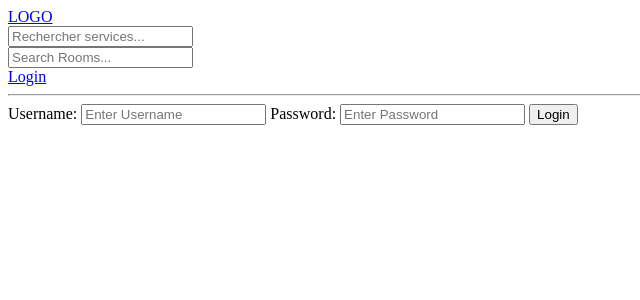
After one commit to IliassNazih/test_my_tennis_club, a Django app: page /login/ in a window 1280 px wide. The commit adds this page. Shown: the top 300 px of the page, without its empty margins (0-640 px from the left). Run offline with Django 4.2, Linux system fonts and the light colour scheme.

Commit message:
Login/Logout

```diff
--- a/base/templates/base/home.html
+++ b/base/templates/base/home.html
@@ -11,6 +11,10 @@
 </style>
 
 <div class = "home-container">
+
+<div>
+
+    <a href = "{% url 'create-service' %}">Create Demande</a>
 
     <div>
         <h3>Browse Topics</h3>
@@ -35,8 +39,10 @@
         <div>
         {% for service in services %}
             <div>
+                {% if request.user == service.host %}
                 <a href = "{% url 'update-service' service.id %}">Edit</a>
                 <a href = "{% url 'delete-service' service.id %}">Delete</a>
+                {% endif %}
                 <span>@{{service.host.username}}</span>
                 <h5>{{service.id}} -- <a href="{% url 'service' service.id %}">{{service.name}}</a></h5>
                 <small>{{service.topic.name}}</small>
--- /dev/null
+++ b/base/templates/base/login_register.html
@@ -0,0 +1,19 @@
+{% extends 'main.html' %}
+
+{% block content %}
+<div>
+    <form method = "POST" action = "">
+        {% csrf_token %}
+
+        <label>Username:</label>
+        <input type = "text" value = "" placeholder ="Enter Username"/>
+
+        <label>Password:</label>
+        <input type = "password" value = "" placeholder ="Enter Password"/>
+
+        <input type = "submit" value = "Login"/>
+
+    </form>
+</div>
+
+{% endblock content %}
--- a/base/urls.py
+++ b/base/urls.py
@@ -2,6 +2,11 @@ from django.urls import path
 from . import views
 
 urlpatterns = [
+
+    path('login/', views.loginPage, name ="login"),
+
+    path('logout/', views.logoutUser, name ="logout"),
+
     path('', views.home, name='home' ),
     path('service/<str:pk>/', views.service, name='service'),
 
--- a/base/views.py
+++ b/base/views.py
@@ -2,6 +2,9 @@ from django.shortcuts import render, redirect
 from django.contrib import messages
 from django.contrib.auth.models import User
 from django.db.models import Q
+from django.http import HttpResponse
+from django.contrib.auth.decorators import login_required
+from django.contrib.auth import authenticate,login,logout
 from .models import Service, Topic
 from .forms import ServiceForm
 
@@ -10,6 +13,32 @@ from .forms import ServiceForm
 #     {'id':2, 'name':'tondeuse'},
 #     {'id':3, 'name':'laveauto'},
 # ]
+
+def loginPage(request):
+
+    if request.method == "POST":
+        username = request.POST.get('username')
+        password = request.POST.get('password')
+
+        try:
+            user = User.objects.get(username=username)
+        except:
+            messages.error(request, 'User does not exist')
+
+        user = authenticate(request, username=username, password=password)
+
+        if user is not None:
+            login(request, user)
+            return redirect('home')
+        else:
+            messages.error(request, 'Username or Password does not exist')
+    context = {}
+    return render(request, 'base/login_register.html', context)
+
+
+def logoutUser(request):
+    logout(request)
+    return redirect('home')
 
 def home(request):
     q=request.GET.get('q') if request.GET.get('q') !=None else ''
@@ -31,7 +60,7 @@ def service(request, pk):
     context = {'service': service}
     return render(request, 'base/service.html', context)
 
-
+@login_required(login_url = 'login')
 def createService(request):
     form = ServiceForm()
     if request.method == 'POST':
@@ -43,9 +72,13 @@ def createService(request):
     context = {'form': form}
     return render(request, 'base/service_form.html', context)
 
+@login_required(login_url = 'login')
 def updateService(request, pk):
     service = Service.objects.get(id = pk)
     form = ServiceForm(instance= service)
+
+    if request.user != service.host:
+        return HttpResponse('You are not allowed to update this service')
 
     if request.method == 'POST':
         form = ServiceForm(request.POST, instance = service)
@@ -56,8 +89,14 @@ def updateService(request, pk):
     context = {'form': form}
     return render(request, 'base/service_form.html', context)
 
+@login_required(login_url = 'login')
 def deleteService(request, pk):
     service = Service.objects.get(id=pk)
+
+    if request.user != service.host:
+        return HttpResponse('You are not allowed to delete this service')
+
+
     if request.method == 'POST':
         service.delete()
         return redirect('home')
--- a/templates/main.html
+++ b/templates/main.html
@@ -10,6 +10,15 @@
 </head>
 <body>
     {% include 'navbar.html' %}
+
+    {% if messages %}
+    <ul class="messages">
+    {% for message in messages %}
+    <li></li>{{ message }}</li>
+    {% endfor %}
+    </ul>
+    {% endif %}
+
     {% block content %}
 
 
--- a/templates/navbar.html
+++ b/templates/navbar.html
@@ -6,4 +6,15 @@
     <input type="text" name="q" placeholder="Rechercher services..."/>
 </form>
 
+<form method = "GET" action="{% url 'home' %}">
+    <input type="text" name = "q" placeholder="Search Rooms..." />
+</form>
+
+
+{% if request.user.is_authenticated %}
+<a href ="{% url 'logout' %}"> Logout</a>
+{% else %}
+<a href ="{% url 'login' %}"> Login</a>
+{% endif %}
+
 <hr>
```
